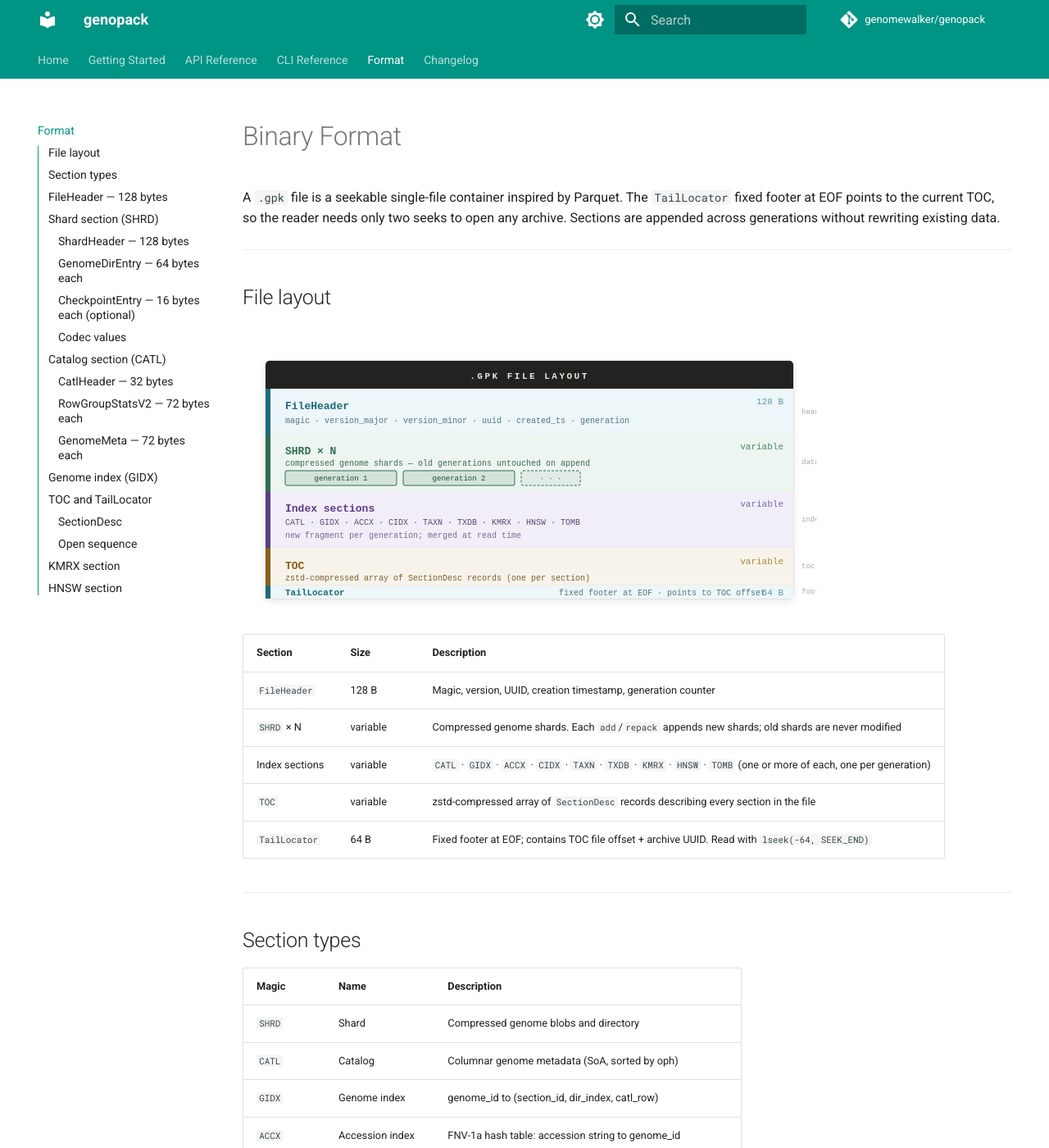
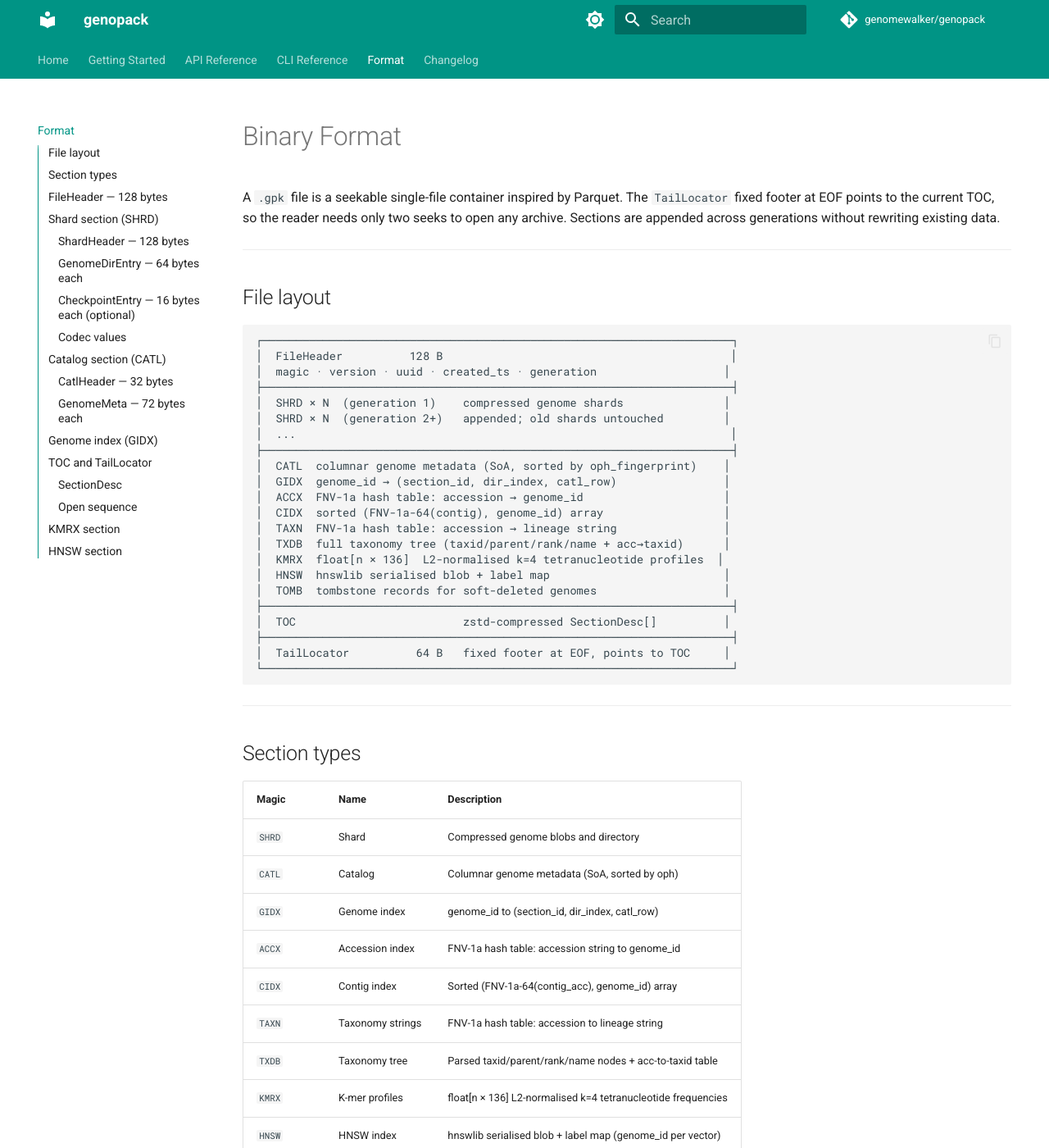
Before and after one commit to genomewalker/genopack, an MkDocs documentation site: the page built from docs/format.md, in a window 1280 px wide and 1400 px high. Shown: the whole window at 82% size. Built offline with MkDocs 1.6.1 and Material for MkDocs 9.7.7, drawn with Linux system fonts in a browser that asks for light colours; comment, search, counter and statistics services are not loaded; some of the changed text lies outside the part shown.

Commit message:
docs: revert to ASCII art layout diagrams, remove SVGs

````diff
--- a/docs/format.md
+++ b/docs/format.md
@@ -6,15 +6,30 @@ A `.gpk` file is a seekable single-file container inspired by Parquet. The `Tail
 
 ## File layout
 
-![.gpk file layout](img/format_file_layout.svg)
-
-| Section | Size | Description |
-|---------|------|-------------|
-| `FileHeader` | 128 B | Magic, version, UUID, creation timestamp, generation counter |
-| `SHRD` × N | variable | Compressed genome shards. Each `add`/`repack` appends new shards; old shards are never modified |
-| Index sections | variable | `CATL` · `GIDX` · `ACCX` · `CIDX` · `TAXN` · `TXDB` · `KMRX` · `HNSW` · `TOMB` (one or more of each, one per generation) |
-| `TOC` | variable | zstd-compressed array of `SectionDesc` records describing every section in the file |
-| `TailLocator` | 64 B | Fixed footer at EOF; contains TOC file offset + archive UUID. Read with `lseek(-64, SEEK_END)` |
+```
+┌──────────────────────────────────────────────────────────────────────┐
+│  FileHeader          128 B                                           │
+│  magic · version · uuid · created_ts · generation                   │
+├──────────────────────────────────────────────────────────────────────┤
+│  SHRD × N  (generation 1)    compressed genome shards               │
+│  SHRD × N  (generation 2+)   appended; old shards untouched         │
+│  ...                                                                 │
+├──────────────────────────────────────────────────────────────────────┤
+│  CATL  columnar genome metadata (SoA, sorted by oph_fingerprint)    │
+│  GIDX  genome_id → (section_id, dir_index, catl_row)                │
+│  ACCX  FNV-1a hash table: accession → genome_id                     │
+│  CIDX  sorted (FNV-1a-64(contig), genome_id) array                  │
+│  TAXN  FNV-1a hash table: accession → lineage string                │
+│  TXDB  full taxonomy tree (taxid/parent/rank/name + acc→taxid)      │
+│  KMRX  float[n × 136]  L2-normalised k=4 tetranucleotide profiles  │
+│  HNSW  hnswlib serialised blob + label map                          │
+│  TOMB  tombstone records for soft-deleted genomes                   │
+├──────────────────────────────────────────────────────────────────────┤
+│  TOC                         zstd-compressed SectionDesc[]          │
+├──────────────────────────────────────────────────────────────────────┤
+│  TailLocator          64 B   fixed footer at EOF, points to TOC     │
+└──────────────────────────────────────────────────────────────────────┘
+```
 
 ---
 
@@ -51,7 +66,27 @@ A `.gpk` file is a seekable single-file container inspired by Parquet. The `Tail
 
 ## Shard section (`SHRD`)
 
-![SHRD section layout](img/format_shard_layout.svg)
+```
+┌──────────────────────────────────────────────────────────────────────┐
+│  ShardHeader         128 B                                           │
+│  magic · shard_id · n_genomes · codec · dict_size                   │
+│  dir_offset · dict_offset · blob_area_offset · checkpoint_offset    │
+├──────────────────────────────────────────────────────────────────────┤
+│  GenomeDirEntry[n_genomes]   64 B each                               │
+│  genome_id · oph_fingerprint · blob_offset · blob_len_cmp/raw       │
+│  checkpoint_idx · n_checkpoints  —  sorted by oph_fingerprint       │
+├──────────────────────────────────────────────────────────────────────┤
+│  zstd dictionary   dict_size B   (optional)                         │
+├──────────────────────────────────────────────────────────────────────┤
+│  Blob area                                                           │
+│  blob[0] · blob[1] · ...   (each independently decompressible)      │
+├──────────────────────────────────────────────────────────────────────┤
+│  CheckpointEntry[]   16 B each   (optional)                         │
+│  symbol_offset · block_offset   (enables sub-genome slice)          │
+└──────────────────────────────────────────────────────────────────────┘
+```
+
+Genomes are sorted by `oph_fingerprint` within each shard. Nearby OPH values indicate similar k-mer content, maximising zstd LDM reuse and shared dictionary effectiveness.
 
 ### `ShardHeader` — 128 bytes
 
@@ -69,8 +104,6 @@ A `.gpk` file is a seekable single-file container inspired by Parquet. The `Tail
 | 48 | 8 B | `checkpoint_area_offset` | Byte offset of `CheckpointEntry[]` (0 if none) |
 | 56 | 72 B | _reserved_ | Zero-padded |
 
-After the header: `GenomeDirEntry[n_genomes]`, then the optional zstd dictionary, then the blob area, then optional checkpoint entries.
-
 ### `GenomeDirEntry` — 64 bytes each
 
 | Offset | Size | Field | Description |
@@ -80,20 +113,16 @@ After the header: `GenomeDirEntry[n_genomes]`, then the optional zstd dictionary
 | 16 | 8 B | `blob_offset` | Byte offset of compressed blob from blob area start |
 | 24 | 8 B | `blob_len_cmp` | Compressed size in bytes |
 | 32 | 8 B | `blob_len_raw` | Uncompressed size in bytes |
-| 40 | 4 B | `checkpoint_idx` | Index into `CheckpointEntry[]` for first checkpoint of this genome |
-| 44 | 4 B | `n_checkpoints` | Number of checkpoints (0 if `slice` not needed) |
+| 40 | 4 B | `checkpoint_idx` | Index into `CheckpointEntry[]` for first checkpoint |
+| 44 | 4 B | `n_checkpoints` | Number of checkpoints (0 if slice not needed) |
 | 48 | 16 B | _reserved_ | |
-
-Genomes are sorted by `oph_fingerprint`. Nearby OPH values indicate similar k-mer content, maximising zstd LDM reuse and shared dictionary effectiveness.
 
 ### `CheckpointEntry` — 16 bytes each (optional)
 
 | Offset | Size | Field | Description |
 |--------|------|-------|-------------|
-| 0 | 8 B | `symbol_offset` | Byte offset within the decompressed genome at which this checkpoint starts |
-| 8 | 8 B | `block_offset` | Byte offset of the corresponding zstd block within the compressed blob |
-
-Checkpoints enable `genopack slice` to decompress only the blocks covering a requested region, without decompressing the entire genome.
+| 0 | 8 B | `symbol_offset` | Byte offset within the decompressed genome at this checkpoint |
+| 8 | 8 B | `block_offset` | Byte offset of the corresponding zstd block within the blob |
 
 ### Codec values
 
@@ -109,9 +138,21 @@ Checkpoints enable `genopack slice` to decompress only the blocks covering a req
 
 ## Catalog section (`CATL`)
 
-![CATL section layout](img/format_catl_layout.svg)
+```
+┌──────────────────────────────────────────────────────────────────────┐
+│  CatlHeader          32 B                                            │
+│  magic · n_rows · n_groups · stats_offset · rows_offset             │
+├──────────────────────────────────────────────────────────────────────┤
+│  RowGroupStatsV2[n_groups]   72 B each                               │
+│  min/max oph · min/max completeness · min/max genome_length          │
+│  (enables predicate pushdown — skip entire groups without row scan)  │
+├──────────────────────────────────────────────────────────────────────┤
+│  GenomeMeta[n_rows]   72 B each                                      │
+│  sorted by oph_fingerprint                                           │
+└──────────────────────────────────────────────────────────────────────┘
+```
 
-Stores `GenomeMeta` rows in a columnar struct-of-arrays layout, sorted by `oph_fingerprint`. Row-group statistics enable predicate pushdown: scans can skip entire row groups without touching individual rows.
+Multiple CATL fragments (one per generation) are merged by `MergedCatalogReader` at read time; newer fragments take precedence on duplicate `genome_id`.
 
 ### `CatlHeader` — 32 bytes
 
@@ -123,20 +164,6 @@ Stores `GenomeMeta` rows in a columnar struct-of-arrays layout, sorted by `oph_f
 | 12 | 4 B | _reserved_ | |
 | 16 | 8 B | `stats_offset` | Byte offset of `RowGroupStatsV2[]` from section start |
 | 24 | 8 B | `rows_offset` | Byte offset of `GenomeMeta[]` from section start |
-
-### `RowGroupStatsV2` — 72 bytes each
-
-Covers a contiguous slice of `GenomeMeta` rows. Used for predicate pushdown on completeness and genome length filters.
-
-| Offset | Size | Field |
-|--------|------|-------|
-| 0 | 8 B | `min_oph` |
-| 8 | 8 B | `max_oph` |
-| 16 | 4 B | `min_completeness` |
-| 20 | 4 B | `max_completeness` |
-| 24 | 8 B | `min_genome_length` |
-| 32 | 8 B | `max_genome_length` |
-| 40 | 32 B | _reserved_ |
 
 ### `GenomeMeta` — 72 bytes each
 
@@ -150,8 +177,6 @@ Covers a contiguous slice of `GenomeMeta` rows. Used for predicate pushdown on c
 | 32 | 4 B | `n_contigs` | |
 | 36 | 4 B | `shard_id` | Which shard holds this genome |
 | 40 | 32 B | _reserved_ | |
-
-Multiple CATL fragments (one per generation) are merged by `MergedCatalogReader` at read time; newer fragments take precedence on duplicate `genome_id`.
 
 ---
 
````
Also changed, not shown: other parts of docs/format.md (+1 -1 lines), docs/img/format_catl_layout.svg (deleted), docs/img/format_file_layout.svg (deleted), docs/img/format_shard_layout.svg (deleted).
